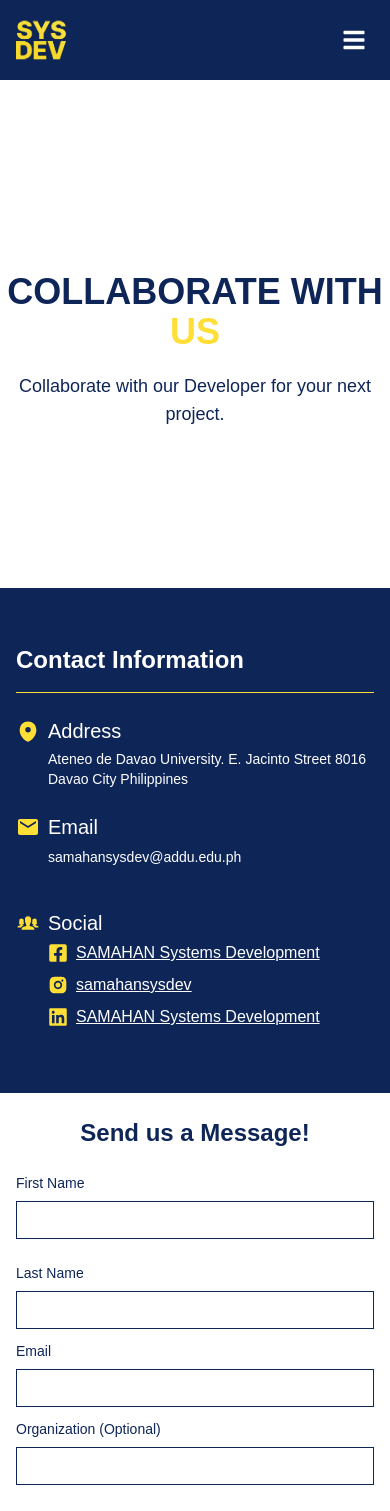
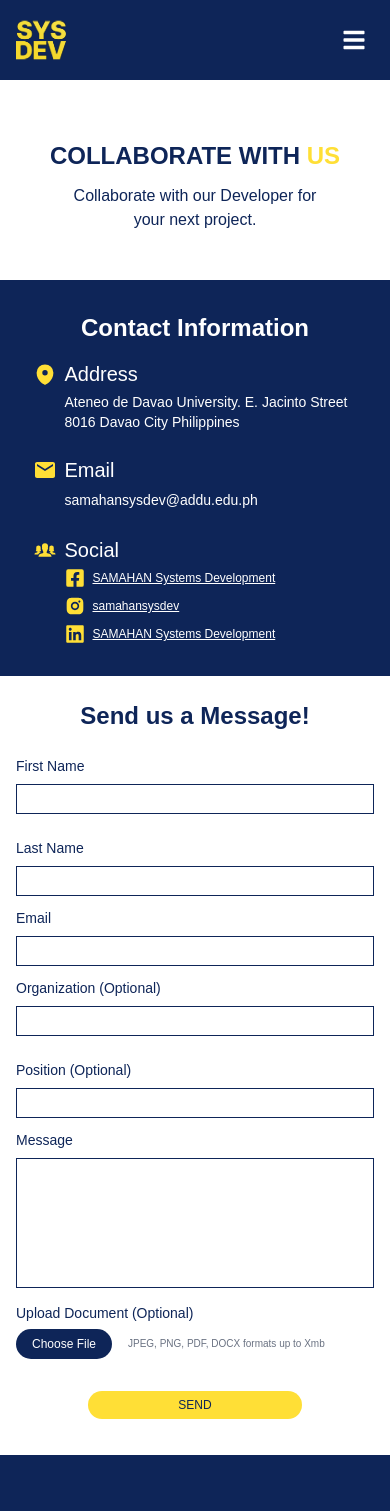
Before and after one commit to SAMAHAN-Systems-Development/sysdev-website-frontend, a Next.js app: page /contact-us in a window 390 px wide. Shown: the top 1511 px of the page. Built offline with nearby package versions, Linux system fonts and the light colour scheme.

Commit message:
fix: scaling

```diff
--- a/src/components/pages/ContactUs.tsx
+++ b/src/components/pages/ContactUs.tsx
@@ -1,6 +1,6 @@
 "use client";
 
-import React, { useState, useEffect } from "react";
+import React, { useState } from "react";
 import Button from "../ui/Button";
 import { MdEmail } from "react-icons/md";
 import { FaFacebookSquare, FaLinkedin } from "react-icons/fa";
@@ -32,64 +32,64 @@ const ContactUs: React.FC = () => {
     // Submission logic will be added later
   };
 
-  useEffect(() => {
-    // Any client-side dynamic content can be handled here
-  }, []);
-
   return (
-    <div className="contact-us-form w-full max-w-full min-h-[300px] mx-0 px-0 py-0 pt-8 md:pt-8 md:container md:mx-auto md:px-8 md:py-8 md:max-w-7xl">
-      <h1 className="text-4xl font-bold text-center mt-40 mb-5 md:mt-4 md:mb-4 text-[var(--color-blue3)]">
+    <div className="contact-us-form w-full min-h-[300px] mx-0 px-0 py-0 pt-8 md:pt-8 md:container md:mx-auto md:px-8 md:py-8 md:max-w-5xl">
+      <div className="px-3 md:px-0 flex flex-col items-center md:block">
+        <h1 className="text-2xl md:text-4xl font-bold text-center mt-7 mb-3 md:mt-4 md:mb-4 text-[var(--color-blue3)]">
         COLLABORATE WITH <span className="text-[var(--color-yellow2)]">US</span>
         </h1>
-      <p className="text-lg text-center mb-40 md:mb-15 lg:mb-15 text-[var(--color-blue3)]">
+        <p className="text-base md:text-lg text-center mb-12 md:mb-8 text-[var(--color-blue3)] max-w-9/12 md:max-w-none">
           Collaborate with our Developer for your next project.
         </p>
+      </div>
+
 
       <div className="w-full border-0 md:border border-[var(--color-blue3)] rounded-none md:rounded-xl">
-        <div className="grid grid-cols-1 md:grid-cols-[0.7fr_1fr] gap-0">
+        <div className="grid grid-cols-1 md:grid-cols-[0.7fr_1fr] gap-0 w-full">
           {/* Left Side: Contact Information */}
-          <div className="bg-[var(--color-blue3)] text-white p-0 rounded-none md:p-8 md:rounded-l-xl md:rounded-tr-none">
-            <div className="px-4 py-6 mb-10 md:px-0 md:py-2">
-              <h2 className="text-2xl font-semibold mt-8 mb-4">Contact Information</h2>
-              <div className="border-t border-[var(--color-yellow2)] mb-6"></div>
-              <div className="space-y-6">
+          <div className="bg-[var(--color-blue3)] text-white rounded-none md:rounded-l-xl md:rounded-tr-none w-full flex flex-col justify-center items-center">
+            <div className="w-5/6 py-8 md:px-2 md:py-2">
+              <h2 className="text-2xl md:text-[22px] lg:text-2xl font-semibold mb-4 text-center md:text-start">Contact Information</h2>
+              <div className="border-t border-[var(--color-yellow2)] mt-6 mb-8 hidden md:block"></div>
+              <div className="space-y-6 flex flex-col w-full items-center">
                 {/* Address */}
-                <div>
+                <div className="md:mb-10 w-full max-w-lg mx-auto">
                   <div className="flex items-center gap-2 mb-1">
                     <HiMiniMapPin className="text-[var(--color-yellow2)] text-2xl" />
                     <span className="font-medium text-xl">Address</span>
                   </div>
-                  <p className="ml-8 text-sm">
+                  <p className="ml-8 text-sm lg:text-base break-words">
                     Ateneo de Davao University. E. Jacinto Street 8016 Davao City Philippines
                   </p>
                 </div>
 
+
                   {/* Email */}
-                <div className="mb-10">
+                <div className="md:mb-10 w-full max-w-lg mx-auto">
                   <div className="flex items-center gap-2 mb-1">
                     <MdEmail className="text-[var(--color-yellow2)] text-2xl" />
                     <span className="font-medium text-xl">Email</span>
                   </div>
                   <a
                     href="mailto:samahansysdev@addu.edu.ph"
-                    className="ml-8 text-sm text-[var(--color-white)] hover:text-[var(--color-yellow3)]"
+                    className="ml-8 text-sm lg:text-base text-[var(--color-white)] hover:text-[var(--color-yellow3)]"
                   >
                     samahansysdev@addu.edu.ph
                   </a>
                 </div>
 
                 {/* Social */}
-                <div>
-                  <div className="flex items-center gap-2 mb-1 ">
+                <div className="w-full max-w-lg mx-auto">
+                  <div className="flex items-center gap-2 mb-1">
                     <IoIosPeople className="text-[var(--color-yellow2)] text-2xl" />
                     <span className="font-medium text-xl">Social</span>
                   </div>
-                  <div className="flex flex-col ml-8 gap-2 ">
+                  <div className="flex flex-col ml-8 gap-2 text-xs md:text-sm lg:text-base">
                     <a
                       href="https://facebook.com/samahansysdev"
                       target="_blank"
                       rel="noopener noreferrer"
-                      className="flex items-center gap-2 text-base underline hover:text-[var(--color-yellow3)]"
+                      className="flex items-center gap-2 underline hover:text-[var(--color-yellow3)]"
                     >
                       <FaFacebookSquare className="text-[var(--color-yellow2)] text-xl" />
                       SAMAHAN Systems Development
@@ -98,22 +98,24 @@ const ContactUs: React.FC = () => {
                       href="https://instagram.com/samahansysdev"
                       target="_blank"
                       rel="noopener noreferrer"
-                      className="flex items-center gap-2 text-base underline hover:text-[var(--color-yellow3)]"
+                      className="flex items-center gap-2 underline hover:text-[var(--color-yellow3)]"
                     >
-                      <RiInstagramFill className="text-[var(--color-yellow2)] text-xl" />
-                      samahansysdev
+                      <RiInstagramFill className="text-[var(--color-yellow2)] text-xl md:-ml-[1px]" />
+                      <span className="">samahansysdev</span>
                     </a>
                     <a
                       href="https://linkedin.com/company/samahan-systems-development"
                       target="_blank"
                       rel="noopener noreferrer"
-                      className="flex items-center gap-2 text-base underline hover:text-[var(--color-yellow3)]"
+                      className="flex items-center gap-2 underline hover:text-[var(--color-yellow3)]"
                     >
                       <FaLinkedin className="text-[var(--color-yellow2)] text-xl" />
                       SAMAHAN Systems Development
                     </a>
                   </div>
                 </div>
+
+
               </div>
             </div>
           </div>
@@ -136,7 +138,7 @@ const ContactUs: React.FC = () => {
                       id="first-name"
                       name="first-name"
                       required
-                      className="w-full p-2 text-sm text-[var(--color-blue3)] border border-[var(--color-blue3)] focus:outline-none focus:ring-2 focus:ring-[var(--color-blue2)]"
+                      className="w-full p-1 lg:p-2 text-sm text-[var(--color-blue3)] border border-[var(--color-blue3)] focus:outline-none focus:ring-2 focus:ring-[var(--color-blue2)]"
                     />
                   </div>
                   <div>
@@ -148,7 +150,7 @@ const ContactUs: React.FC = () => {
                       id="last-name"
                       name="last-name"
                       required
-                      className="w-full p-2 text-sm text-[var(--color-blue3)] border border-[var(--color-blue3)] focus:outline-none focus:ring-2 focus:ring-[var(--color-blue2)]"
+                      className="w-full p-1 lg:p-2 text-sm text-[var(--color-blue3)] border border-[var(--color-blue3)] focus:outline-none focus:ring-2 focus:ring-[var(--color-blue2)]"
                     />
                   </div>
                 </div>
@@ -162,7 +164,7 @@ const ContactUs: React.FC = () => {
                     id="email"
                     name="email"
                     required
-                    className="w-full p-2 text-sm text-[var(--color-blue3)] border border-[var(--color-blue3)] focus:outline-none focus:ring-2 focus:ring-[var(--color-blue2)]"
+                    className="w-full p-1 lg:p-2 text-sm text-[var(--color-blue3)] border border-[var(--color-blue3)] focus:outline-none focus:ring-2 focus:ring-[var(--color-blue2)]"
                   />
                 </div>
                 {/* Name Inputs: 2 columns */}
@@ -175,7 +177,7 @@ const ContactUs: React.FC = () => {
                       type="text"
                       id="organization"
                       name="organization"
-                      className="w-full p-2 text-sm text-[var(--color-blue3)] border border-[var(--color-blue3)] focus:outline-none focus:ring-2 focus:ring-[var(--color-blue2)]"
+                      className="w-full p-1 lg:p-2 text-sm text-[var(--color-blue3)] border border-[var(--color-blue3)] focus:outline-none focus:ring-2 focus:ring-[var(--color-blue2)]"
                     />
                   </div>
                   <div>
@@ -186,7 +188,7 @@ const ContactUs: React.FC = () => {
                       type="text"
                       id="position"
                       name="position"
-                      className="w-full p-2 text-sm text-[var(--color-blue3)] border border-[var(--color-blue3)] focus:outline-none focus:ring-2 focus:ring-[var(--color-blue2)]"
+                      className="w-full p-1 lg:p-2 text-sm text-[var(--color-blue3)] border border-[var(--color-blue3)] focus:outline-none focus:ring-2 focus:ring-[var(--color-blue2)]"
                     />
                   </div>
                 </div>
@@ -203,7 +205,7 @@ const ContactUs: React.FC = () => {
                     value={message}
                     onChange={(e) => setMessage(e.target.value)}
                     required
-                    className="w-full p-2 border border-[var(--color-blue3)] bg-white text-[var(--color-blue3)] focus:ring-2 focus:ring-[var(--color-blue2)] resize-none overflow-y-auto"
+                    className="w-full p-1 lg:p-2 border border-[var(--color-blue3)] bg-white text-[var(--color-blue3)] focus:ring-2 focus:ring-[var(--color-blue2)] resize-none overflow-y-auto"
                     style={{
                       minHeight: "90px",
                       maxHeight: "180px",
@@ -213,12 +215,12 @@ const ContactUs: React.FC = () => {
                 </div>
 
                 {/* File Upload: full width */}
-                <div className="mb-6">
+                <div className="mb-6"> {/* Reduced margin */}
                   <label htmlFor="file-upload" className="block text-sm font-medium mb-2 text-[var(--color-blue3)]">
                     Upload Document (Optional)
                   </label>
-                  <div className="flex items-center gap-3 mt-2 w-full">
-                    <div className="relative w-full sm:w-auto">
+                  <div className="flex items-center mt-2 w-full">
+                    <div className="relative w-28 md:w-36">
                       <input
                         id="file-upload"
                         type="file"
@@ -226,31 +228,35 @@ const ContactUs: React.FC = () => {
                         accept="image/*, .pdf, .docx"
                         onChange={handleFileChange}
                         className="absolute left-0 top-0 w-full h-full opacity-0 cursor-pointer hidden"
+                        style={{ width: '100%', height: '100%' }}
                       />
                       <label
                         htmlFor="file-upload"
-                        className="cursor-pointer bg-[var(--color-blue3)] text-white rounded-xl sm:rounded-full px-4 py-2 transition-all hover:bg-[var(--color-blue2)] w-full sm:w-auto text-xs sm:text-sm md:text-xs lg:text-lg"
+                        className="cursor-pointer bg-[var(--color-blue3)] text-white rounded-full px-4 py-2 md:px-3 md:py-1.5 transition-all hover:bg-[var(--color-blue2)] w-full text-xs md:text-base"
                       >
                         Choose File
                       </label>
-                      <span className="text-gray-500 ml-2 text-[0.7rem] sm:text-xs md:text-sm lg:text-base">
+                    </div>
+                    <span className="text-[10px] md:text-sm lg:text-base text-gray-500">
                       JPEG, PNG, PDF, DOCX formats up to Xmb
                     </span>
-                    </div>
                   </div>
                   {isFileOverLimit && (
                     <p className="text-red-500 mt-2">You can only upload up to 5 files.</p>
                   )}
                 </div>
 
+
                   {/* File Thumbnails */}
                   {files.length > 0 && (
                     <div className="mb-6">
                       <div
-                      className="flex items-end space-x-3 overflow-x-auto overflow-y-hidden whitespace-nowrap pb-2 w-full md:max-w-[50%]"
+                        className="flex items-end space-x-3 overflow-x-auto overflow-y-hidden whitespace-nowrap pb-2"
                         style={{
+
                           scrollbarColor: "#22336c #e5e7eb",
-                        minHeight: "90px",
+                          maxWidth: "50%", // Ensures it doesn't overflow the form
+                          minHeight: "90px", // Adjust height as needed
                         }}
                       >
                         {files.map((file, idx) => (
@@ -277,22 +283,18 @@ const ContactUs: React.FC = () => {
                     </div>
                   )}
 
+
                   {/* Submit Button */}
-
-               <div className="flex justify-center sm:justify-center md:justify-end items-center">
+                  <div className="flex justify-center md:justify-end items-center h-13 w-full">
                     <Button
                       variant="yellow"
                       size="normal"
                       type="submit"
-                    className="w-60"
-                    style={{ height: '50px', fontSize: '1.1rem' }} // fontSize: 1.25rem is text-lg
+                      className="w-3/5 md:w-40"
                     >
                       SEND
                     </Button>
                   </div>
-
-
-
 
                 </form>
           </div>
```
Lines whose indentation alone changed are shown as unchanged.
